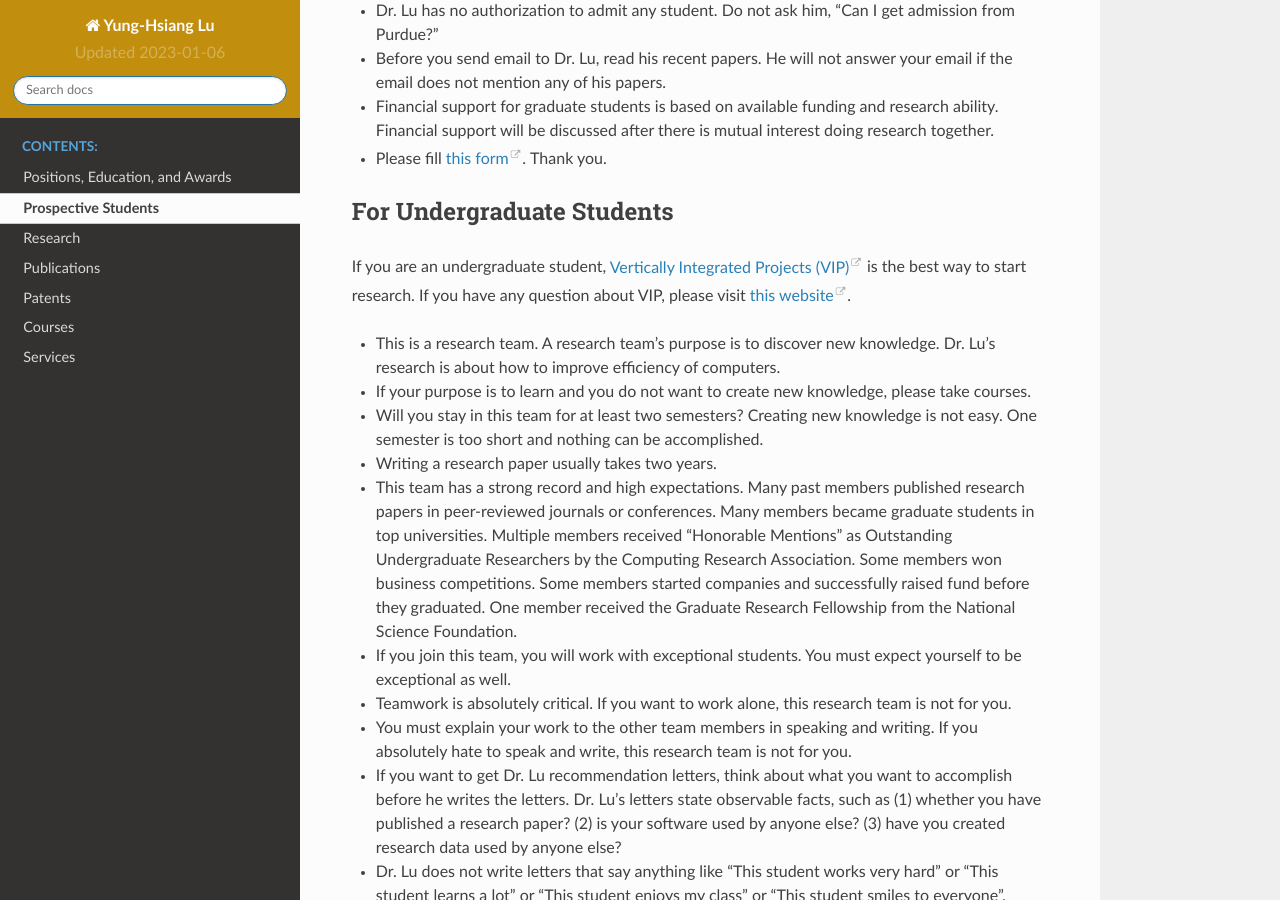
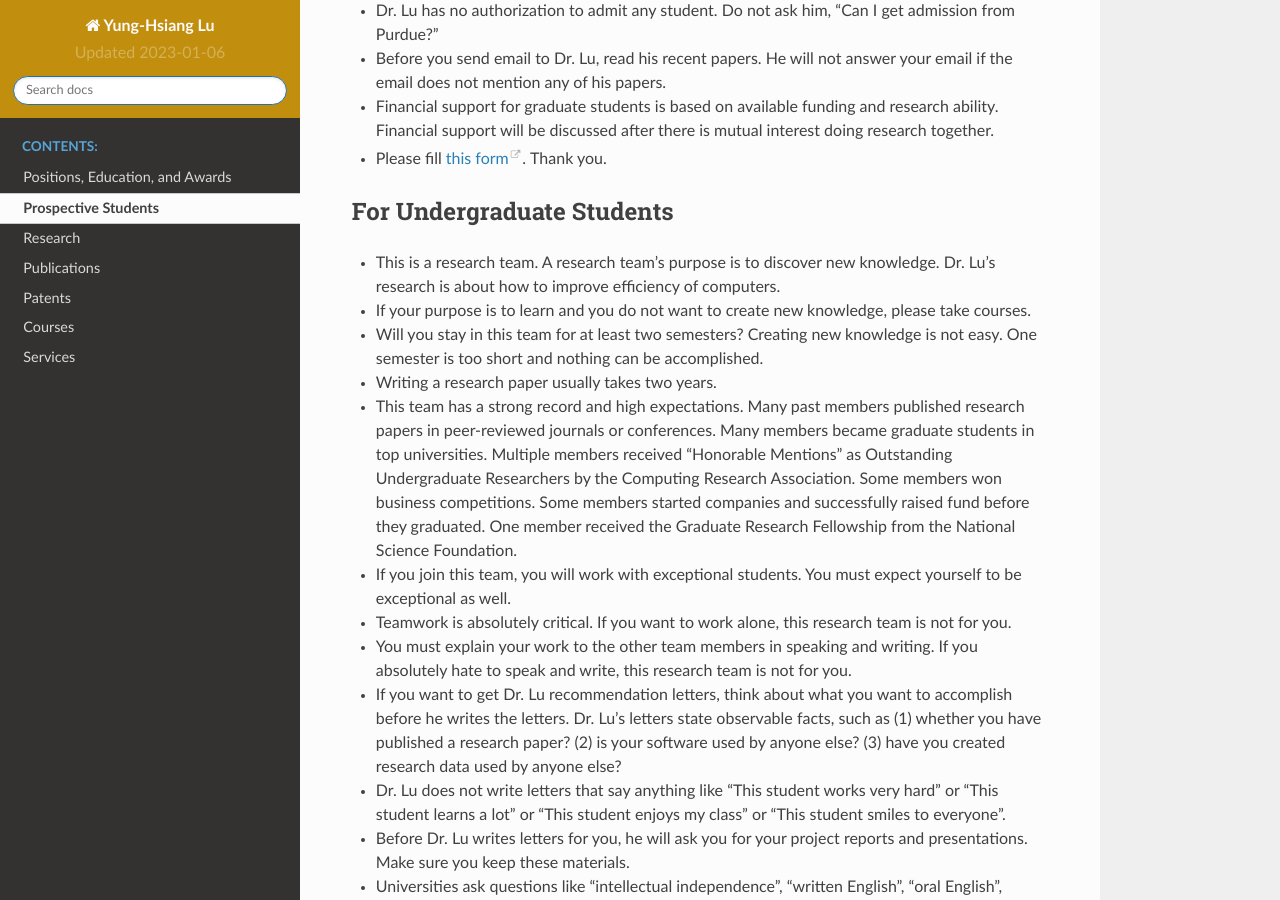
Before and after one commit to luyunghsiang/yhluweb, a Sphinx documentation site: the page built from source/prospective.rst, in a window 1280 px wide and 900 px high, scrolled down 721 px. Built offline with Sphinx 7.4.7 and the Read the Docs theme 2.0.0, drawn with Linux system fonts in a browser that asks for light colours.

Commit message:
some problems, remove last added

```diff
--- a/source/prospective.rst
+++ b/source/prospective.rst
@@ -52,10 +52,6 @@ before you send an email. Doing so can save your time.
 For Undergraduate Students
 ^^^^^^^^^^^^^^^^^^^^^^^^^^
 
-If you are an undergraduate student, `Vertically Integrated Projects
-(VIP) <https://engineering.purdue.edu/VIP>`_ is the best way to start
-research. If you have any question about VIP, please visit `this
-website <https://engineering.purdue.edu/Engr/AboutUs/contact_us>`_.
 
 - This is a research team. A research team's purpose is to discover
   new knowledge. Dr. Lu's research is about how to improve efficiency
```
